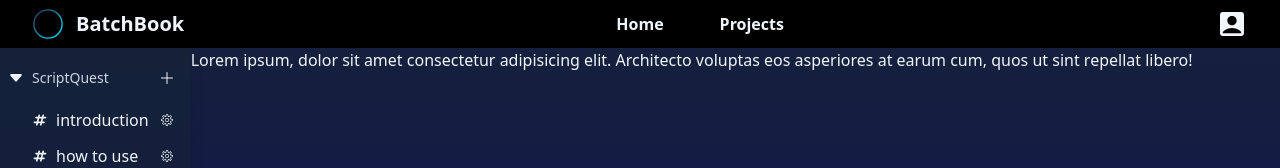
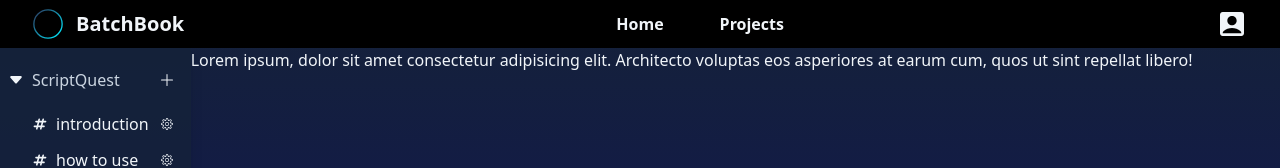
Before and after one commit to pewpewnor/old-portfolio-website, a Next.js app: page /projects in a window 1280 px wide. Shown: the top 168 px of the page. Built offline with nearby package versions, Linux system fonts and the light colour scheme.

Commit message:
style: make channel section name bigger

```diff
--- a/src/page/workspace/ChannelSection.tsx
+++ b/src/page/workspace/ChannelSection.tsx
@@ -32,7 +32,7 @@ const ChannelSection: FC<ChannelSectionProps> = (
 					) : (
 						<BsCaretDown />
 					)}
-					<p className="text-sm text-slate-300 group-hover:font-bold">
+					<p className="text-md text-slate-300 group-hover:font-bold">
 						{props.name}
 					</p>
 				</div>
```
